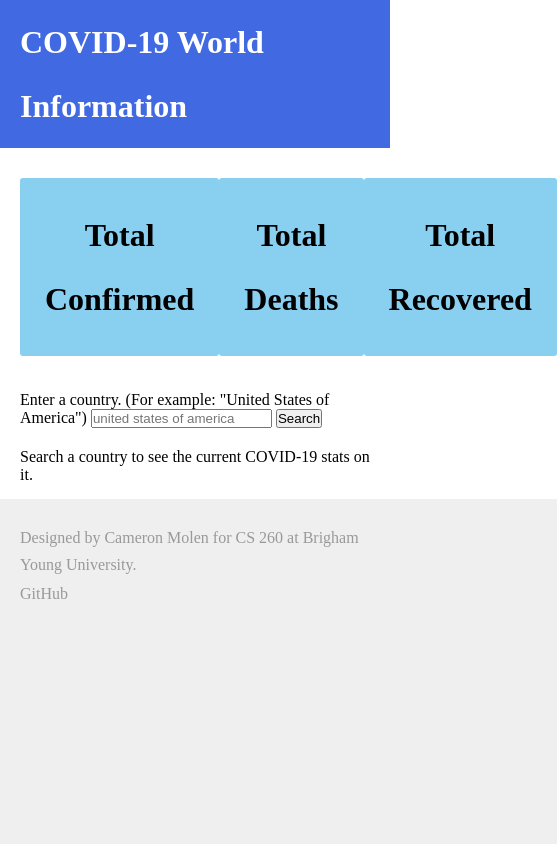
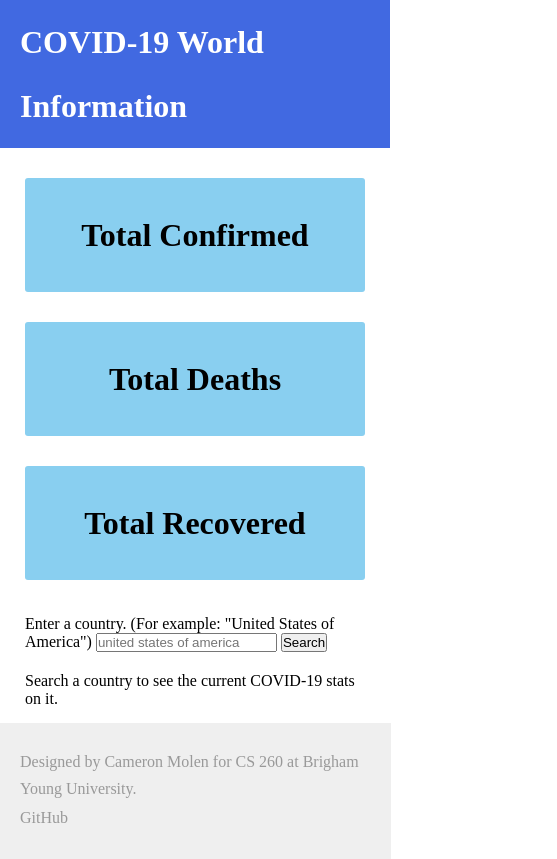
Before and after one commit to cameronmolen/coronavirus-info-page, a plain HTML site: page index.html in a window 390 px wide. Shown: the whole page, 557 px wide, since content can reach past the window. Drawn offline with Linux system fonts and the light colour scheme; no server answers.

Commit message:
Added responsive design

```diff
--- a/styles.css
+++ b/styles.css
@@ -35,7 +35,7 @@ a:hover {
 .page {
   display: flex;
   flex-direction: column;
-  padding: 15px 20px;
+  padding: 15px 25px;
 }
 
 .footer {
@@ -51,8 +51,7 @@ a:hover {
 
 .key-info {
   display: flex;
-  flex-direction: row;
-  justify-content: space-around;
+  flex-direction: column;
 }
 
 .key-item {
@@ -65,4 +64,9 @@ a:hover {
   margin: 15px 0px;
 }
 
-@media only screen and (min-width: 750px) {}
+@media only screen and (min-width: 812px) {
+  .key-info {
+    flex-direction: row;
+    justify-content: space-around;
+  }
+}
```
Also changed, not shown: script.js (+0 -52 lines).
